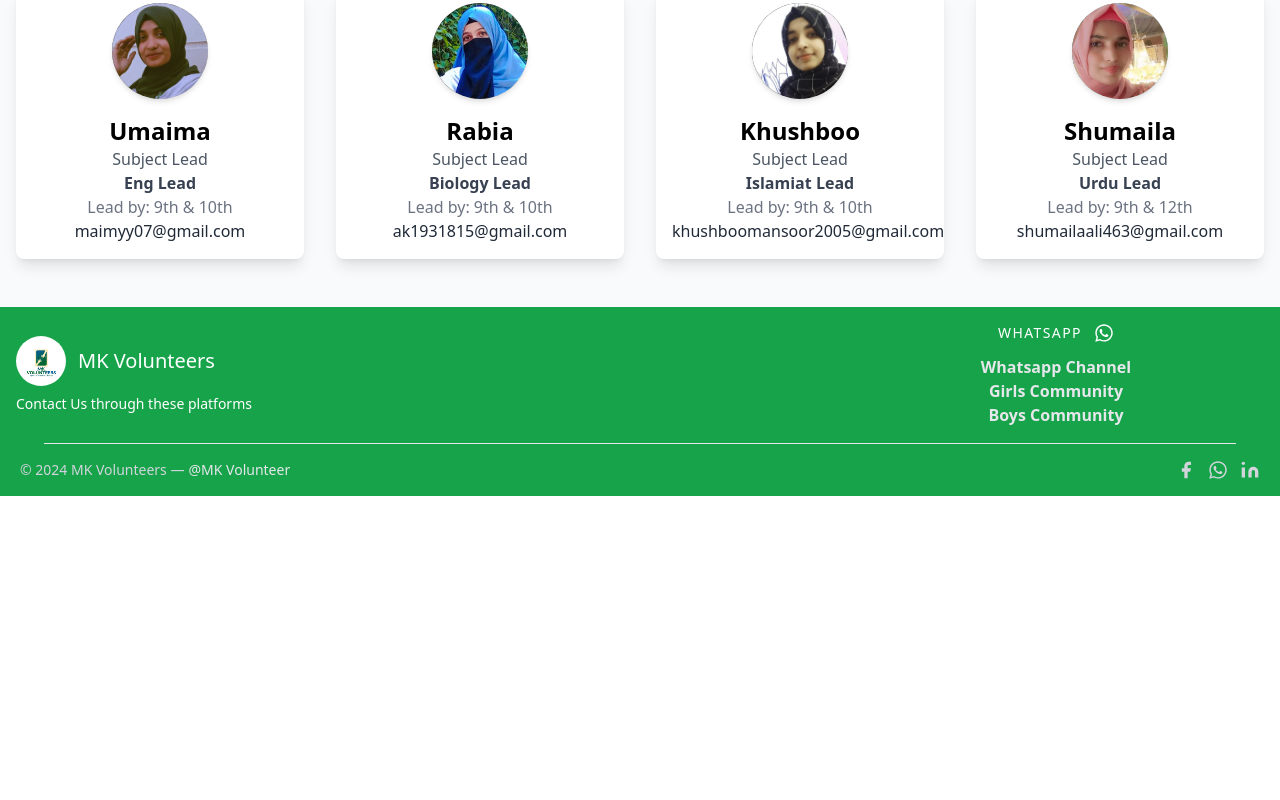
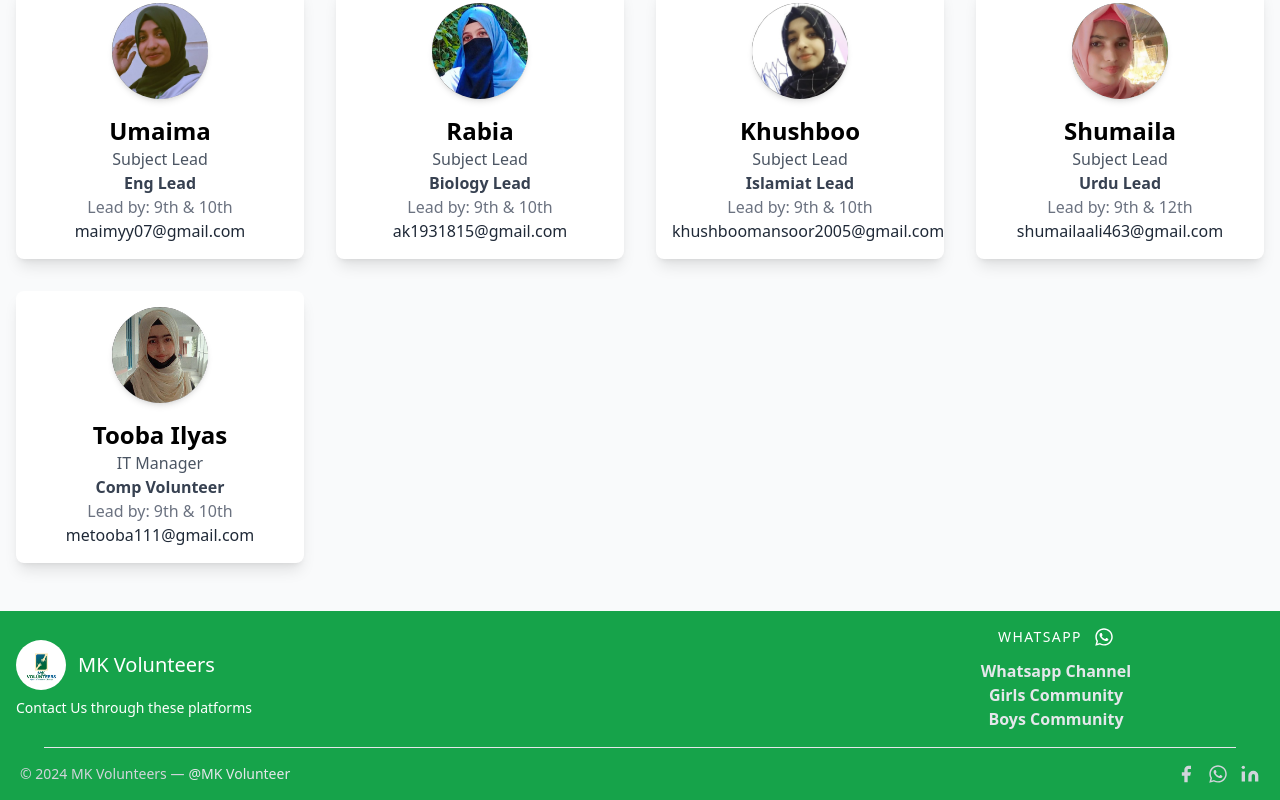
Before and after one commit to Toobailyas/mkv, a Next.js app: page /routes/about in a window 1280 px wide. Shown: the part 2143-2943 px from the top of the page. Before the commit the page ends 2639 px from the top, so only its background shows below. Built offline with nearby package versions, Linux system fonts and the light colour scheme.

Commit message:
Update OurTeam.tsx

```diff
--- a/src/app/components/OurTeam.tsx
+++ b/src/app/components/OurTeam.tsx
@@ -95,6 +95,14 @@ const teamMembers = [
         image: "/images/shumaila.jpeg",
         email: "shumailaali463@gmail.com",
     },
+    {
+        name: "Tooba Ilyas",
+        role: "IT Manager",
+        position: "Comp Volunteer",
+        lead: "Lead by: 9th & 10th",
+        image: "/images/shamshad.jpeg",
+        email: "metooba111@gmail.com",
+    },
 ];
 
 const OurTeam = () => (
```
